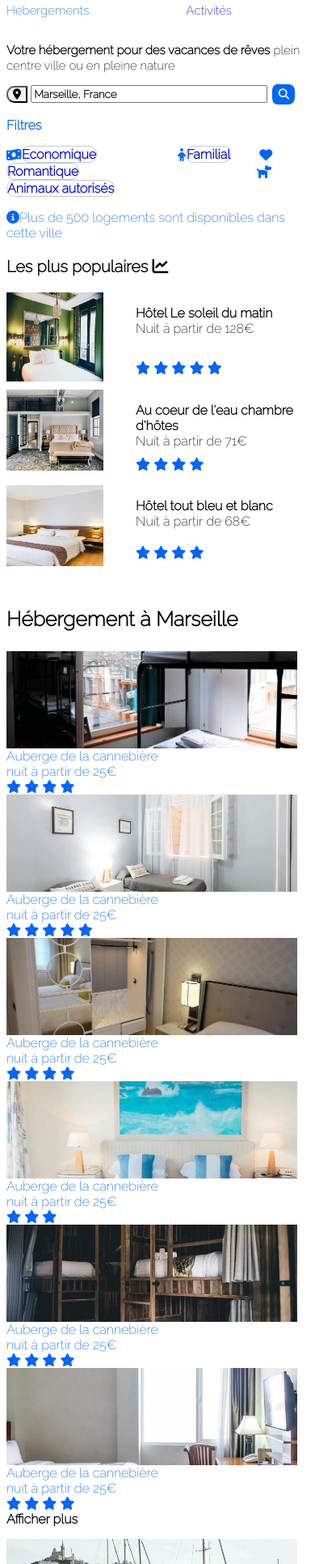
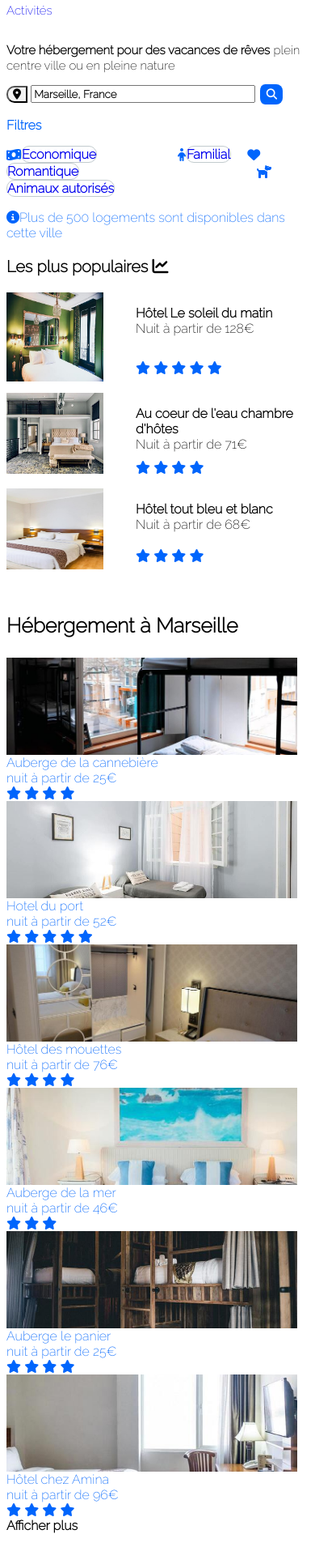
Before and after one commit to philippeeyraud/PhilippeEyraud_2_23082021, a plain HTML site: page index.html in a window 390 px wide. Shown: the part 69-2000 px from the top of the page at 81% size. Drawn offline with Linux system fonts and the light colour scheme.

Commit message:
projet hébergement vacances de rêve pour iphone 8 réalisé rèctification toutes les images sont cliquables

```diff
--- a/index.html
+++ b/index.html
@@ -8,15 +8,15 @@
             <link rel="stylesheet" href="styles.css"/>
             <link rel="stylesheet" href="https://fonts.googleapis.com/css2?family=Raleway:wght@200&display=swap"/>
             <script src="https://kit.fontawesome.com/fb4a61df94.js" crossorigin="anonymous"></script>
+
 </head>
 <body>
     <header>
-                <img class="logo" src="./images/logo/Reservia@3x.png" alt="logo">
-                <button  class="inscrire">S'inscrire</button>
-            <nav>
-                <a href="#Hébergement"class="Hébergement">Hébergements</a>
-                <a href="#Activités" class="Activités">Activités</a>
-            </nav>
+              <img class="logo" src="./images/logo/Reservia@3x.png" alt="logo">
+          <nav class="bu"><button  class="inscrire">S'inscrire</button></nav>
+           <nav class="heb"><a href="#Hébergement"class="Hébergement">Hébergements</a> </nav>
+            <nav class="Acti"><a href="#Activités" class="Activités">Activités</a></nav>
+
     </header>
     <main>
                 <span class="title">Votre hébergement pour des vacances de rêves</span>
@@ -48,7 +48,7 @@
                 </p>
 
             <nav class="popu">
-                <img class="hpop1" src="images/hebergements/4_small/emile-guillemot-Bj_rcSC5XfE-unsplash.jpg" alt="Hôtel Le soleil du matin">
+                <a href="#Hôtellesoleildumatin"class="matin"><img class="hpop1" src="images/hebergements/4_small/emile-guillemot-Bj_rcSC5XfE-unsplash.jpg" alt="Hôtel Le soleil du matin"></a>
                 <ul class="matin">
                     <li class=bo>Hôtel Le soleil du matin</li>
                     <li class=it>Nuit à partir de 128€</li>
@@ -62,7 +62,7 @@
             </nav>
 
             <nav>
-                <img class="apop2" src="images/hebergements/4_small/aw-creative-VGs8z60yT2c-unsplash.jpg" alt="Au coeur de l'eau chambre d'hôtes">
+                <a href="#Aucoeur"class="eau"><img class="apop2" src="images/hebergements/4_small/aw-creative-VGs8z60yT2c-unsplash.jpg" alt="Au coeur de l'eau chambre d'hôtes"></a>
                 <ul class="eau">
                     <li class=bo>Au coeur de l'eau chambre d'hôtes</li>
                     <li class=it>Nuit à partir de 71€ </li>
@@ -75,7 +75,7 @@
                     </form>
             </nav>
             <nav>
-                <img class="hpop3" src="images/hebergements/4_small/febrian-zakaria-sjvU0THccQA-unsplash.jpg" alt="Hôtel tout bleu et blanc">
+                <a href="#Hôteltoutbleuetblanc"class="bleu"><img class="hpop3" src="images/hebergements/4_small/febrian-zakaria-sjvU0THccQA-unsplash.jpg" alt="Hôtel tout bleu et blanc"></a>
                 <ul class="bleu">
                     <li class=bo>Hôtel tout bleu et blanc</li>
                     <li class=it>Nuit à partir de 68€  </li>
@@ -94,7 +94,7 @@
                 <p class="heb">Hébergement à Marseille</p>
             </nav>
             <nav>
-                <img class="banner" src="images/hebergements/4_small/marcus-loke-WQJvWU_HZFo-unsplash.jpg"alt="">
+                <a href="#cannebière"class="cannebière"><img class="bannera" src="images/hebergements/4_small/marcus-loke-WQJvWU_HZFo-unsplash.jpg"alt="Auberge de la cannebière"></a>
             </nav>
                 <article class="a"> Auberge de la cannebière </article>
                 <article class="b">   nuit à partir de 25€  </article>
@@ -107,10 +107,10 @@
             </nav>
 
             <nav>
-                <img class="banner" src="images/hebergements/4_small/fred-kleber-gTbaxaVLvsg-unsplash.jpg"alt="">
+                <a href="#Hôtelduport"class="porthotel"><img class="bannerb" src="images/hebergements/4_small/fred-kleber-gTbaxaVLvsg-unsplash.jpg"alt="Hôtel du port"></a>
             </nav>
-                <article class="a"> Auberge de la cannebière </article>
-                <article class="b">   nuit à partir de 25€  </article>
+                <article class="a"> Hotel du port</article>
+                <article class="b">   nuit à partir de 52€  </article>
             <form>
                 <i class="fas fa-star"></i>
                 <i class="fas fa-star"></i>
@@ -121,9 +121,31 @@
             </nav>
 
             <nav>
-                <img class="banner" src="images/hebergements/4_small/reisetopia-B8WIgxA_PFU-unsplash.jpg"alt="">
+                <a href="#Hôteldesmouettes"class="mouettes"><img class="bannerc" src="images/hebergements/4_small/reisetopia-B8WIgxA_PFU-unsplash.jpg"alt="Hôtel des mouettes"></a>
             </nav>
-                <article class="a"> Auberge de la cannebière </article>
+                <article class="a"> Hôtel des mouettes</article>
+                <article class="b">   nuit à partir de 76€  </article>
+            <form>
+                <i class="fas fa-star"></i>
+                <i class="fas fa-star"></i>
+                <i class="fas fa-star"></i>
+                <i class="fas fa-star"></i></form>
+            </nav>
+            <nav>
+                <a href="#Hôteldelamer"class="mer"><img class="bannerd" src="images/hebergements/4_small/annie-spratt-Eg1qcIitAuA-unsplash.jpg"alt="Hôtel de la mer"></a>
+            </nav>
+                <article class="a"> Auberge de la mer </article>
+                <article class="b">   nuit à partir de 46€  </article>
+            <form>
+                <i class="fas fa-star"></i>
+                <i class="fas fa-star"></i>
+                <i class="fas fa-star"></i></form>
+            </nav>
+
+            <nav>
+                <a href="#Aubergelepanier"class="panier"><img class="bannere" src="images/hebergements/4_small/nicate-lee-kT-ZyaiwBe0-unsplash.jpg"alt="Auberge le panier"></a>
+            </nav>
+                <article class="a"> Auberge le panier </article>
                 <article class="b">   nuit à partir de 25€  </article>
             <form>
                 <i class="fas fa-star"></i>
@@ -132,32 +154,10 @@
                 <i class="fas fa-star"></i></form>
             </nav>
             <nav>
-                <img class="banner" src="images/hebergements/4_small/annie-spratt-Eg1qcIitAuA-unsplash.jpg"alt="">
+                <a href="#HôtelchezAmina"class="Amina">     <img class="bannerf" src="images/hebergements/4_small/febrian-zakaria-M6S1WvfW68A-unsplash.jpg"alt="Hôtel chez Amina"></a>
             </nav>
-                <article class="a"> Auberge de la cannebière </article>
-                <article class="b">   nuit à partir de 25€  </article>
-            <form>
-                <i class="fas fa-star"></i>
-                <i class="fas fa-star"></i>
-                <i class="fas fa-star"></i></form>
-            </nav>
-
-            <nav>
-                <img class="banner" src="images/hebergements/4_small/nicate-lee-kT-ZyaiwBe0-unsplash.jpg"alt="">
-            </nav>
-                <article class="a"> Auberge de la cannebière </article>
-                <article class="b">   nuit à partir de 25€  </article>
-            <form>
-                <i class="fas fa-star"></i>
-                <i class="fas fa-star"></i>
-                <i class="fas fa-star"></i>
-                <i class="fas fa-star"></i></form>
-            </nav>
-            <nav>
-                <img class="banner" src="images/hebergements/4_small/febrian-zakaria-M6S1WvfW68A-unsplash.jpg"alt="">
-            </nav>
-                <article class="a"> Auberge de la cannebière </article>
-                <article class="b">   nuit à partir de 25€  </article>
+                <article class="a"> Hôtel chez Amina </article>
+                <article class="b">   nuit à partir de 96€  </article>
             <form>
                 <i class="fas fa-star"></i>
                 <i class="fas fa-star"></i>
@@ -168,6 +168,9 @@
         </section>
 
         <section>
+            <nav id="Activités"Activités à Marseille">
+                <p class="heb">Activités à Marseille</p>
+            </nav>
 
             <nav>
                 <a href="#vieuxport"class="port"> <img class="vieuxport"src="images/activites/4_small/reno-laithienne-QUgJhdY5Fyk-unsplash.jpg"alt="vieux port"></a>
--- a/styles.css
+++ b/styles.css
@@ -9,32 +9,35 @@
         flex-wrap: wrap;margin-bottom: 30px;
         }
 
-        .logo   {height: 45px;margin-bottom: 20px;
+        .logo   {height: 40px;margin-bottom: 5px;
         }
         .inscrire{
             height: 40px;
             color: #0065FC;
-            margin-bottom: 20px;
+            margin-bottom: px;
             background-color: white;
             font-weight: bold;
             border: white;
-            margin-right: 25px;
+            padding-right: 0px;
+            margin-right: 65px;
         }
-        nav.ha   {display: flex;
-        align-items: center; margin-left: 20px;
-        }
+
         .Hébergement{
             font-size: 15px;
             text-decoration: none;
             color: #0065FC;
-            padding-right: 30px;
-            margin-right: 10px;
+            padding-right:30px;
+            margin-right: 20px;
+            margin-top: 20px;
+
         }
-         a.Activités{justify-content:space-between;}
-         .Activités{font-size: 15px;
+
+        .Activités{
+                 font-size: 15px;
             text-decoration: none;
-            padding-left:  40px;
-            margin-left: 40px;
+            padding-left:0px;
+            margin-right: 100px;
+            margin-top: 20px;
         }
 /*partie main*/
         .title {font-size: 15px;
@@ -46,7 +49,7 @@
          }
 
         .tabindex {
-            width: 285px;
+            width: 270px;
             font-family: Raleway, sans-serif;
             margin-top: 15px;
             font-weight: bold;
@@ -92,7 +95,7 @@
 
    .select .Economique{
         text-decoration: none;
-        margin-right:  100px;
+        margin-right: 100px;
         border: 1px solid rgb(194, 203, 206);
         border-left-style: 30px;
         border-radius: 10px;
@@ -100,7 +103,7 @@
     .select    .Familial{
 
         text-decoration: none;
-        margin-right:35px;
+        margin-right:20px;
         border: 1px solid rgb(194, 203, 206);
         border-radius: 10px;
         }
@@ -112,7 +115,7 @@
         }
     .select   .Animaux{
         text-decoration: none;
-        margin-right: px;
+        margin-left:0px;
         border: 1px solid rgb(194, 203, 206);
         border-radius: 10px;
         }
@@ -133,7 +136,7 @@
         }
 
 /*----les plus populaires*/
-        .svg-inline--fa.fa-chart-line{margin-left: 90px;
+        .svg-inline--fa.fa-chart-line{margin-left: 0px;
         }
         .pop {color:black;
                 font-weight: bold;
@@ -185,7 +188,7 @@ nav     {display: flex;}
                 font-size: 25px;
         }
 
-        .banner{width: 360px;
+        .bannera{width: 360px;
                 height: 120px;
                 object-fit: cover;
                 margin: 0px;
@@ -194,6 +197,46 @@ nav     {display: flex;}
                 justify-content: flex-start;
         }
 
+        .bannerb{width: 360px;
+                height: 120px;
+                object-fit: cover;
+                margin: 0px;
+                display: flex;
+                align-items: flex-start;
+                justify-content: flex-start;
+        }
+
+        .bannerc{width: 360px;
+                height: 120px;
+                object-fit: cover;
+                margin: 0px;
+                display: flex;
+                align-items: flex-start;
+                justify-content: flex-start;
+        }
+        .bannerd{width: 360px;
+                height: 120px;
+                object-fit: cover;
+                margin: 0px;
+                display: flex;
+                align-items: flex-start;
+                justify-content: flex-start;
+        }
+        .bannere{width: 360px;
+                height: 120px;
+                object-fit: cover;
+                margin: 0px;
+                display: flex;
+                align-items: flex-start;
+                justify-content: flex-start;
+        } .bannerf{width: 360px;
+                height: 120px;
+                object-fit: cover;
+                margin: 0px;
+                display: flex;
+                align-items: flex-start;
+                justify-content: flex-start;
+        }
         .Act{font-weight:bolder;
                         color: black;
                         font-size: 25px;
@@ -317,3 +360,27 @@ nav     {display: flex;}
                 text-decoration: none;
                 margin-top: 10px;
         }
+
+        /*-------proprietés css-------*/
+
+
+ @media screen and (min-width: 600px){
+
+        /*ici , le css s'appliquera aux écrans de 600px minimum*/
+        header{
+       display: flex;  }
+
+        .bu{margin-top:  30px;
+
+
+        }
+
+        .logo{height: 30px;margin-top: 30px;
+
+        }
+        .heb{margin-top: 5px;
+        }
+
+        .Acti{margin-top:5px;
+
+        }
```
